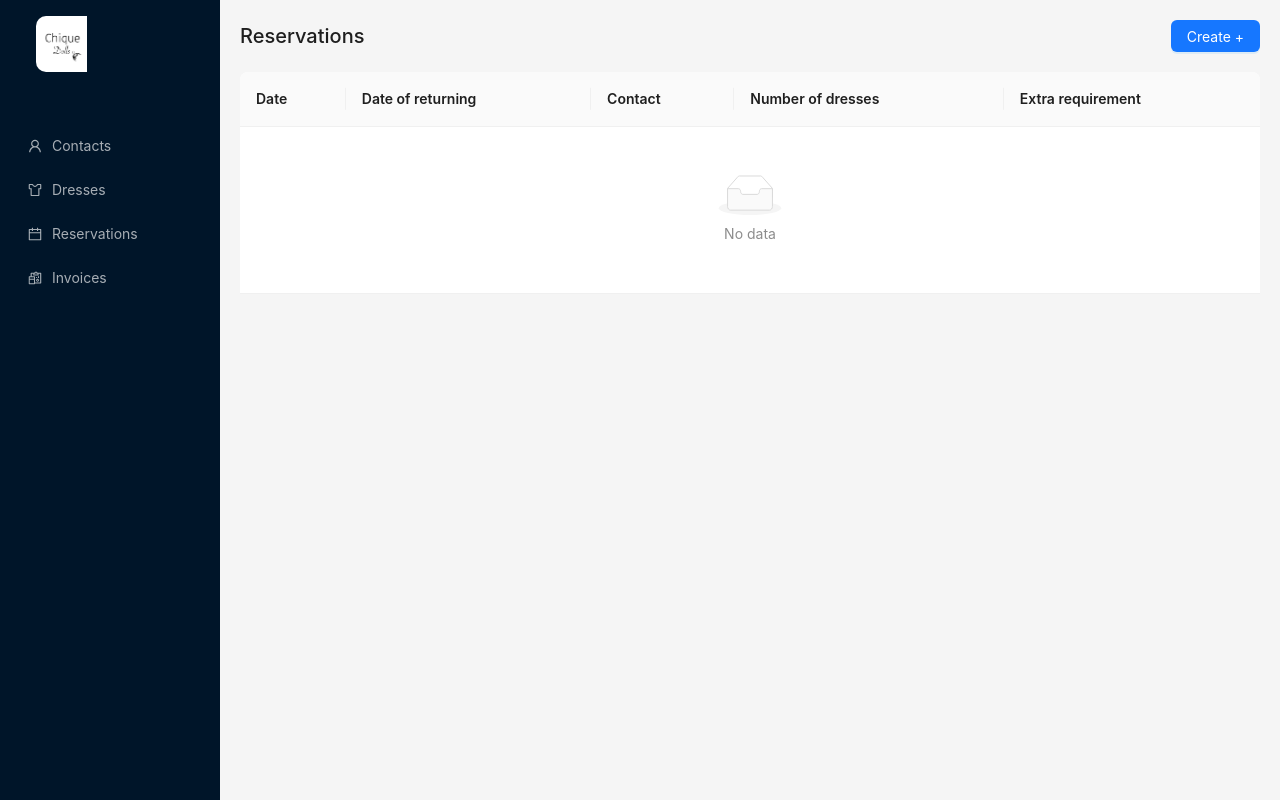
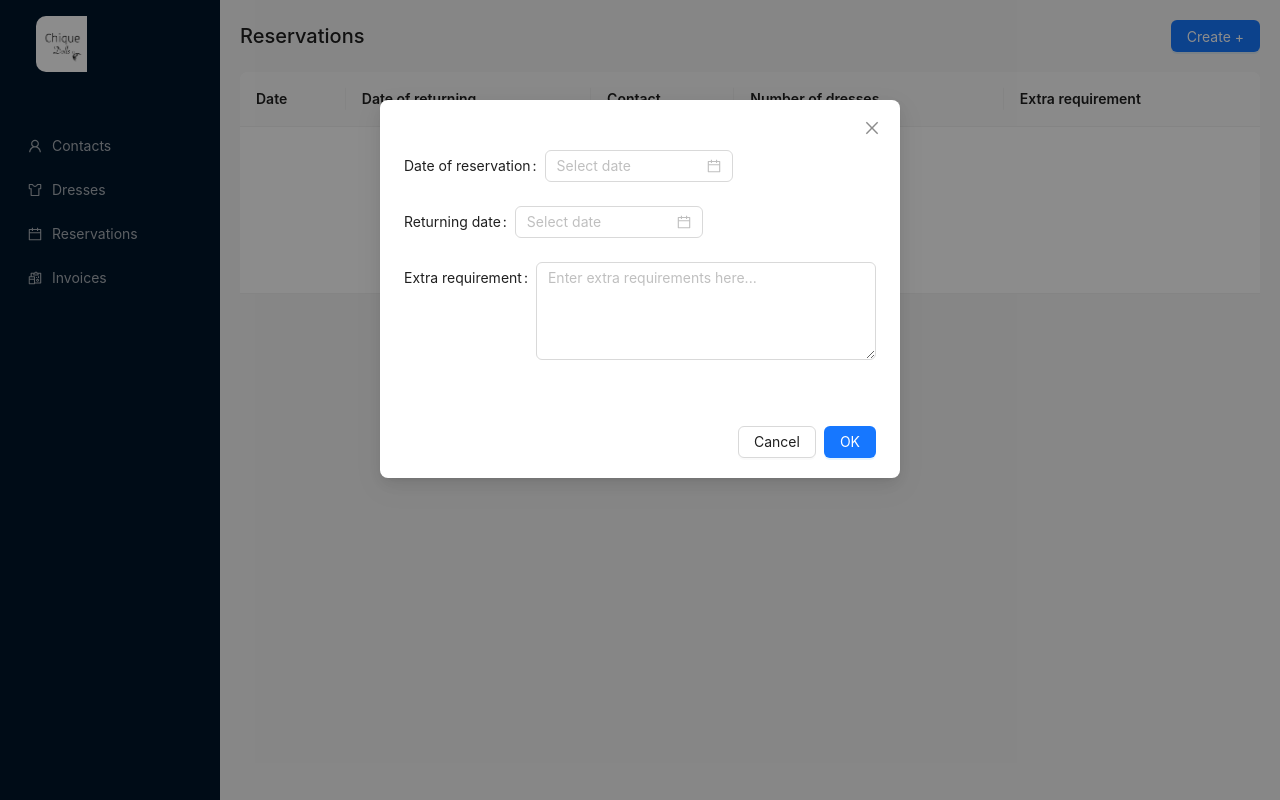
Before and after one commit to artiole-abdyli/manageInvoices, a Next.js app: page /reservations in a window 1280 px wide. Both pictures are taken after a click on the button "Create +". Built offline with nearby package versions, Linux system fonts and the light colour scheme.

Commit message:
reservations page

```diff
--- a/app/reservations/page.tsx
+++ b/app/reservations/page.tsx
@@ -1,6 +1,9 @@
-import { Button, Table } from "antd";
+"use client";
+import { Button, DatePicker, Form, Input, Modal, Table } from "antd";
+import { useState } from "react";
 
 export default function ReservationsPage() {
+  const [isModalOpen, setIsModalOpen] = useState(false);
   const columns = [
     {
       name: "date",
@@ -24,6 +27,12 @@ export default function ReservationsPage() {
       dataIndex: "extra_requirement",
     },
   ];
+  const handleOpen = () => {
+    setIsModalOpen(true);
+  };
+  const handleClose = () => {
+    setIsModalOpen(false);
+  };
   return (
     <>
       <div
@@ -38,9 +47,27 @@ export default function ReservationsPage() {
           Reservations
         </h1>
 
-        <Button type="primary">Create +</Button>
+        <Button type="primary" onClick={handleOpen}>
+          Create +
+        </Button>
       </div>
-      <Table columns={columns}></Table>{" "}
+      <Table columns={columns}></Table>
+      <Modal open={isModalOpen} onCancel={handleClose}>
+        <Form style={{ paddingTop: "30px", paddingBottom: "30px" }}>
+          <Form.Item name="date" label="Date of reservation">
+            <DatePicker />
+          </Form.Item>
+          <Form.Item name="returning_date" label="Returning date">
+            <DatePicker />
+          </Form.Item>
+          <Form.Item name="extra_requirement" label="Extra requirement">
+            <Input.TextArea
+              rows={4}
+              placeholder="Enter extra requirements here..."
+            />
+          </Form.Item>
+        </Form>
+      </Modal>
     </>
   );
 }
```
